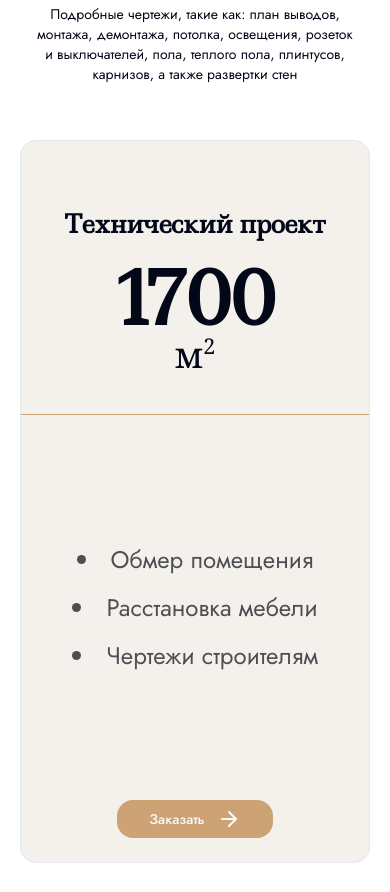
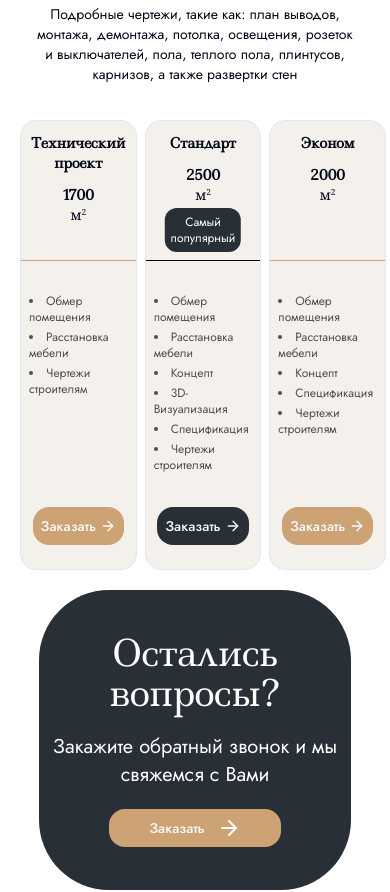
Before and after one commit to Mabori1/disign-galina, a Next.js app: page /price in a window 390 px wide. Shown: the part 860-1752 px from the top of the page. Built offline with nearby package versions, Linux system fonts and the light colour scheme.

Commit message:
fix: поправил страницу price

```diff
--- a/app/price/page.tsx
+++ b/app/price/page.tsx
@@ -45,44 +45,44 @@ const Page = () => {
           </div>
         ))}
       </div>
-      <div className="mt-4 flex size-full flex-wrap justify-center gap-1 overflow-hidden text-center md:justify-between lg:mt-12 lg:gap-4">
+      <div className="mx-2 mt-4 flex size-full justify-center overflow-hidden px-2 text-center md:justify-between lg:mt-12 lg:gap-4 lg:px-4">
         {priceVariants.map((item) => (
           <div
             key={item.id}
             id={item.id}
             className={cn(
-              "m-5 flex size-full min-h-[723px] flex-col overflow-hidden rounded-2xl border bg-isabelline pt-16 hover:shadow-xl md:mx-1 lg:max-w-[31%]",
+              "mx-1 flex size-full min-h-[450px] flex-col overflow-hidden rounded-2xl border bg-isabelline hover:shadow-xl md:mx-1 lg:m-5 lg:min-h-[723px] lg:max-w-[31%] lg:pt-16",
             )}
           >
             <div
               className={cn(
-                "relative h-[210px] border-b",
+                "relative h-[140px] border-b lg:h-[210px]",
                 item.id === "2" ? "border-b-black" : "border-b-golden-beige",
               )}
             >
               {item.id === "2" && (
-                <div className="absolute -bottom-5 left-1/2 flex h-11 w-2/3 translate-x-[-50%] items-center justify-center rounded-full bg-nightshade-blue text-center font-jost text-[1.125rem] text-white">
+                <div className="absolute bottom-2 left-1/2 flex h-11 w-2/3 translate-x-[-50%] items-center justify-center rounded-xl bg-nightshade-blue text-center font-jost text-xs text-white lg:-bottom-5 lg:rounded-full lg:text-[1.125rem]">
                   Самый популярный
                 </div>
               )}
-              <h3 className="mb-5 font-ledger text-[25px] font-bold">
+              <h3 className="my-3 font-ledger text-sm font-bold lg:mb-5 lg:text-[25px]">
                 {item.title}
               </h3>
-              <h2 className="mx-auto font-ledger text-7xl font-bold">
+              <h2 className="mx-auto font-ledger text-sm font-bold lg:text-7xl">
                 {item.price}
               </h2>
-              <p className="font-serif text-4xl">
+              <p className="font-serif text-sm lg:text-4xl">
                 м
                 <sup>
                   <small>2</small>
                 </sup>
               </p>
             </div>
-            <div className="flex grow items-center justify-center">
-              <ul className="flex flex-col gap-4">
+            <div className="mt-8 flex grow pl-2 text-start lg:pl-8">
+              <ul className="flex flex-col gap-1 lg:gap-4">
                 {item.content.map((elem, i) => (
                   <li
-                    className="list-inside list-disc font-jost text-2xl text-typewriter-Ink"
+                    className="list-inside list-disc font-jost text-xs text-typewriter-Ink lg:text-2xl"
                     key={i}
                   >
                     <Link href={`#${priceContent[elem].id}`}>
@@ -93,16 +93,17 @@ const Page = () => {
               </ul>
             </div>
 
-            <Link href="https://wa.me/79884892654?text=Здравствуйте%2C+у+меня+есть+вопрос">
+            <Link href="https://wa.me/79884892654">
               <Button
                 className={cn(
-                  "mb-6 px-8",
+                  "mb-6 px-2 text-sm lg:px-8",
                   item.id === "2"
                     ? "bg-nightshade-blue hover:bg-golden-beige"
                     : "bg-golden-beige",
                 )}
               >
-                Заказать <ArrowRight className="ml-3" />
+                Заказать{" "}
+                <ArrowRight className="ml-1 size-4 lg:ml-3 lg:size-8" />
               </Button>
             </Link>
           </div>
```
